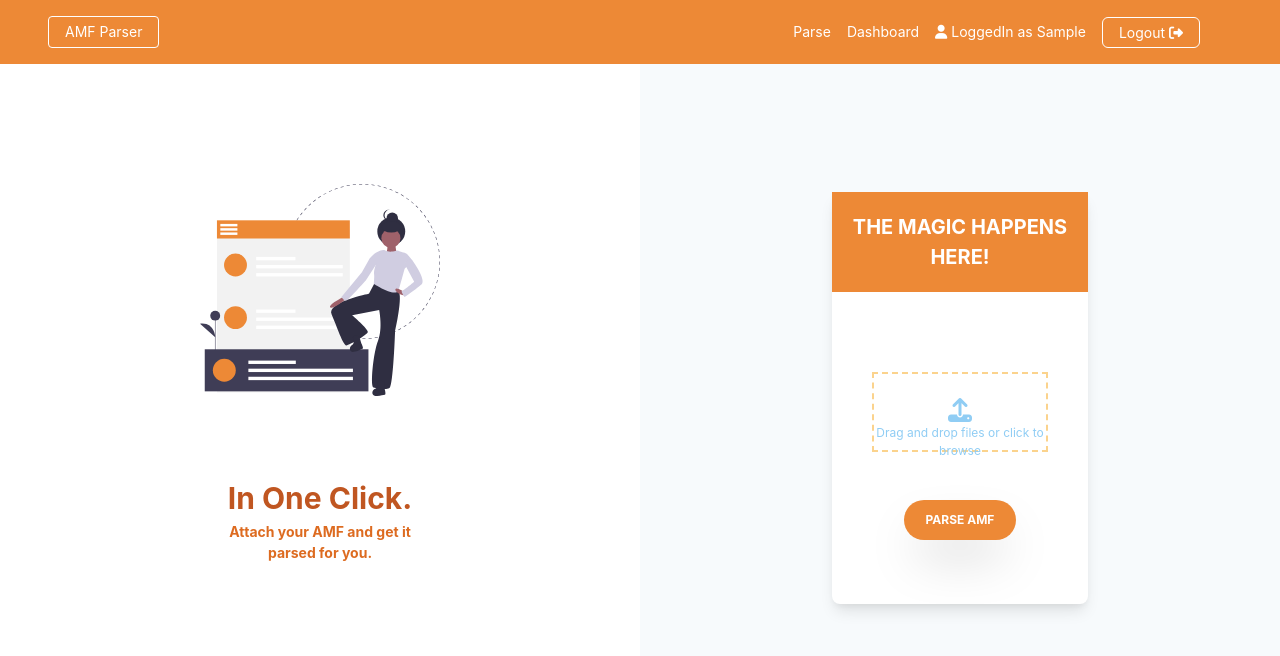
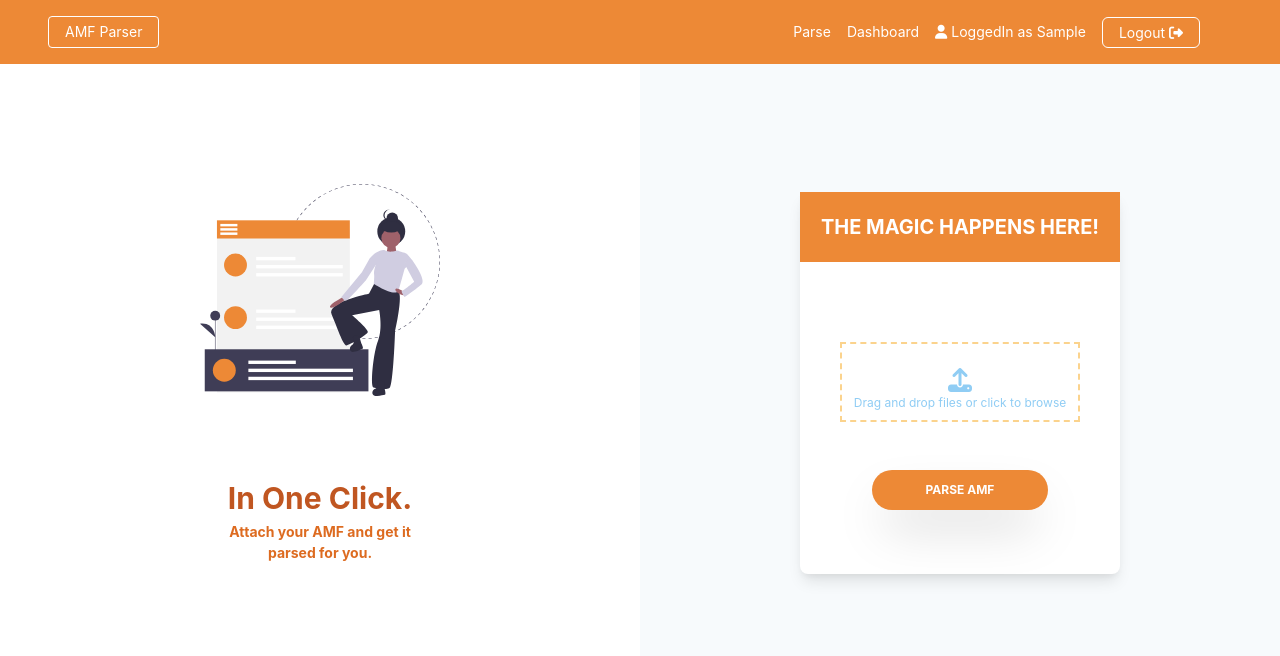
Before and after one commit to boyepanthera/amf-frontend, a React (Create React App) app: page /parse in a window 1280 px wide. Shown: the top 656 px of the page. Built offline with nearby package versions, Linux system fonts and the light colour scheme; sample sign-in values are in the browser's storage.

Commit message:
parse pg resp

```diff
--- a/src/components/LeftPanel.js
+++ b/src/components/LeftPanel.js
@@ -4,11 +4,11 @@ import Uploading from '../assets/uploading.svg';
 export const LeftPanel = () => {
   return (
     <div className='w-1/2 mx-auto'>
-      <div className=' p-10'>
+      <div className='p-3 sm:p-10'>
         <div className=' my-20 max-w-full flex flex-shrink-0'>
           <img className=' ' height={700} width={700} src={Uploading} alt='Explainer Standing with Direction for app use' />
         </div>
-        <div className='item-1 text-3xl text-center font-bold text-orange-700 '>In One Click.</div>
+        <div className='text-xl sm:text-2xl md:text-3xl text-center font-bold text-orange-700 '>In One Click.</div>
         <div className='text-orange-600 text-center mx-5 mb-32 font-bold text-sm'>Attach your AMF and get it parsed for you.</div>
       </div>
     </div>
--- a/src/components/Parse.js
+++ b/src/components/Parse.js
@@ -156,18 +156,15 @@ export function Parse() {
     );
   } else {
     return (
-      <div className="App  h-screen">
+      <div className="App  min-h-screen h-full ">
         <div className="w-full">
           <Navbar />
         </div>
-        <div>
-
-        </div>
         <div className="w-full h-full flex flex-wrap">
-          <div className="w-1/2">
+          <div className="sm:w-1/2 w-full">
             <LeftPanel />
           </div>
-          <div className="w-1/2  bg-gray-100">
+          <div className="sm:w-1/2 w-full  bg-gray-100">
             <div className="justify-center">
               <div className="mt-32 mb-4">{err ? <ErrFlash /> : null}</div>
               <Formik
@@ -178,7 +175,7 @@ export function Parse() {
                 onSubmit={handleSubmit}
               >
                 {({ errors, touched, setFieldValue }) => (
-                  <Form className="rounded-b-lg shadow-lg bg-white pb-8 mx-auto sm:mt-20 mb-30 max-md w-2/5">
+                  <Form className="rounded-b-lg shadow-lg bg-white pb-8 mx-auto sm:mt-20 mb-30 max-md sm:w-1/2 w-4/5">
                     <div className="bg-orange-500  p-5">
                       <div className="text-white sm:text-xl uppercase text-center  font-bold">
                         The Magic Happens here!
```
